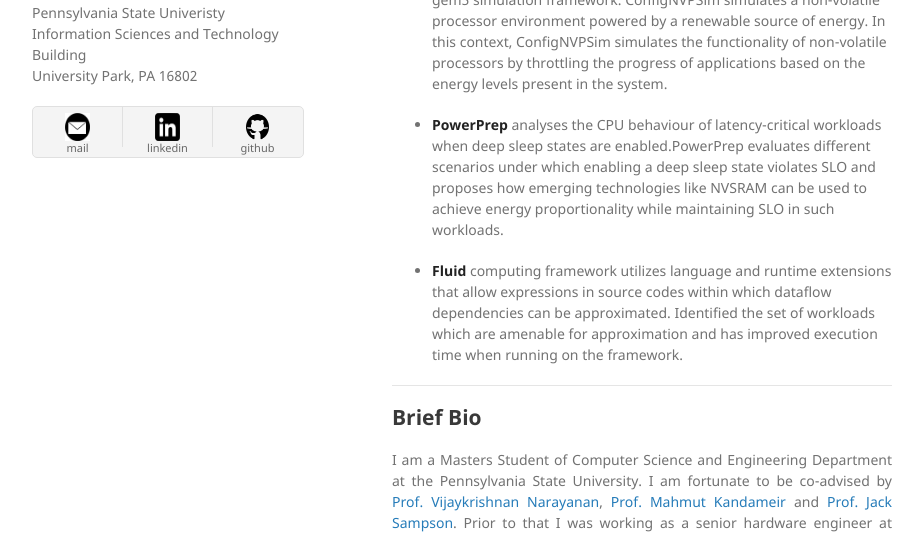
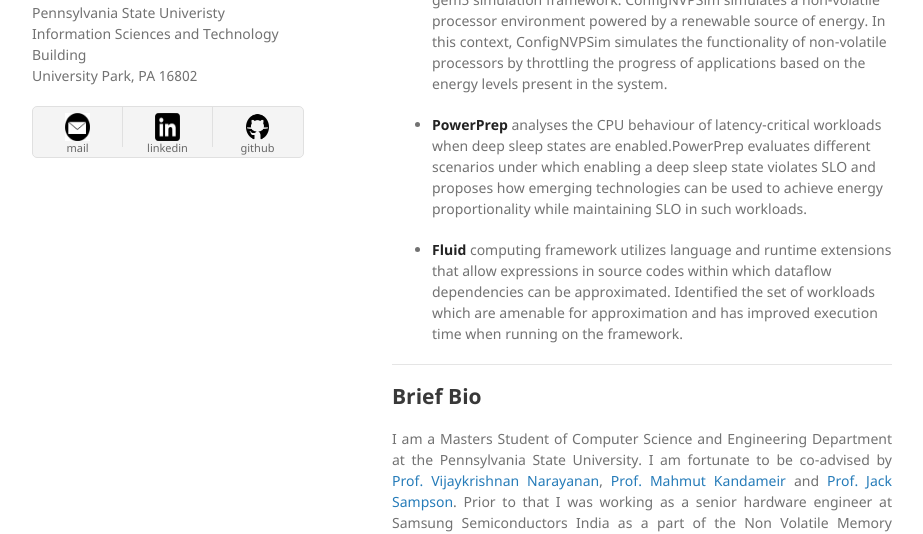
Before and after one commit to vine93/vine93.github.io, a Jekyll site: the page built from index.md, in a window 1280 px wide and 900 px high, cut to the strip 366-900 px from the top of the window. Shown: the whole strip, without its empty margins (178-1101 px from the left). Built offline with Jekyll 4.4.1, drawn with Linux system fonts in a browser that asks for light colours; our own code applies the rules of GitHub Pages for plain Markdown files.

Commit message:
Update index.md

```diff
--- a/index.md
+++ b/index.md
@@ -11,7 +11,7 @@ I am involved in Computer Architecture and Software Systems research. My current
 *   **ConfigNVPSim** is a cycle-accurate multicore simulator-based out of gem5 simulation framework. ConfigNVPSim
 simulates a non-volatile processor environment powered by a renewable source of energy. In this context, ConfigNVPSim simulates the functionality of non-volatile processors by throttling the progress of applications based on the energy levels present in the system.
 
-*   **PowerPrep** analyses the CPU behaviour of latency-critical workloads when deep sleep states are enabled.PowerPrep evaluates different scenarios under which enabling a deep sleep state violates SLO and proposes how emerging technologies like NVSRAM can be used to achieve energy proportionality while maintaining SLO in such workloads.
+*   **PowerPrep** analyses the CPU behaviour of latency-critical workloads when deep sleep states are enabled.PowerPrep evaluates different scenarios under which enabling a deep sleep state violates SLO and proposes how emerging technologies  can be used to achieve energy proportionality while maintaining SLO in such workloads.
 
 *   **Fluid** computing framework utilizes language and runtime extensions that allow expressions
     in source codes within which dataflow dependencies can be approximated. Identified the set of workloads which are amenable for approximation and has improved execution time when running on the framework.
```
